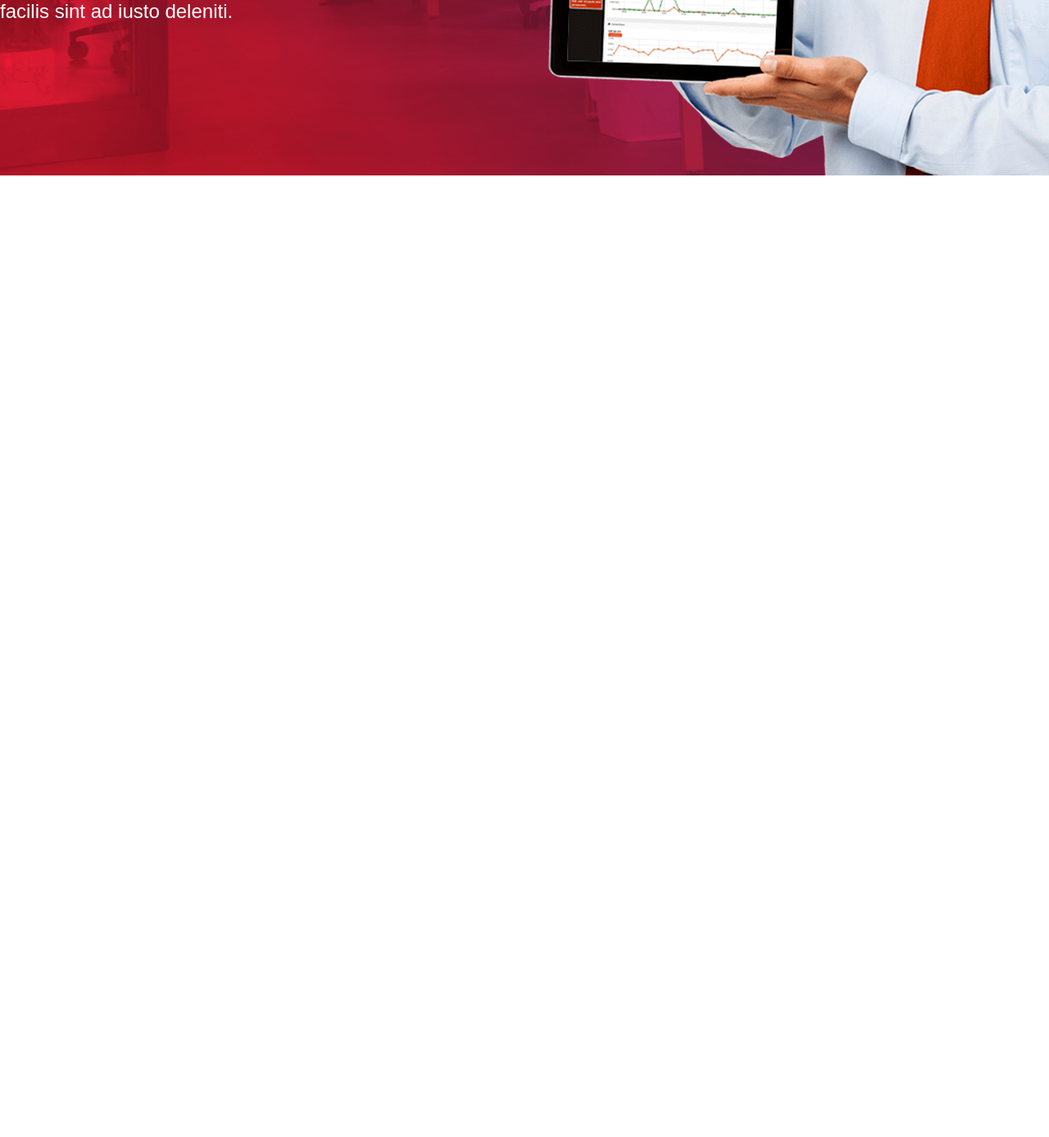
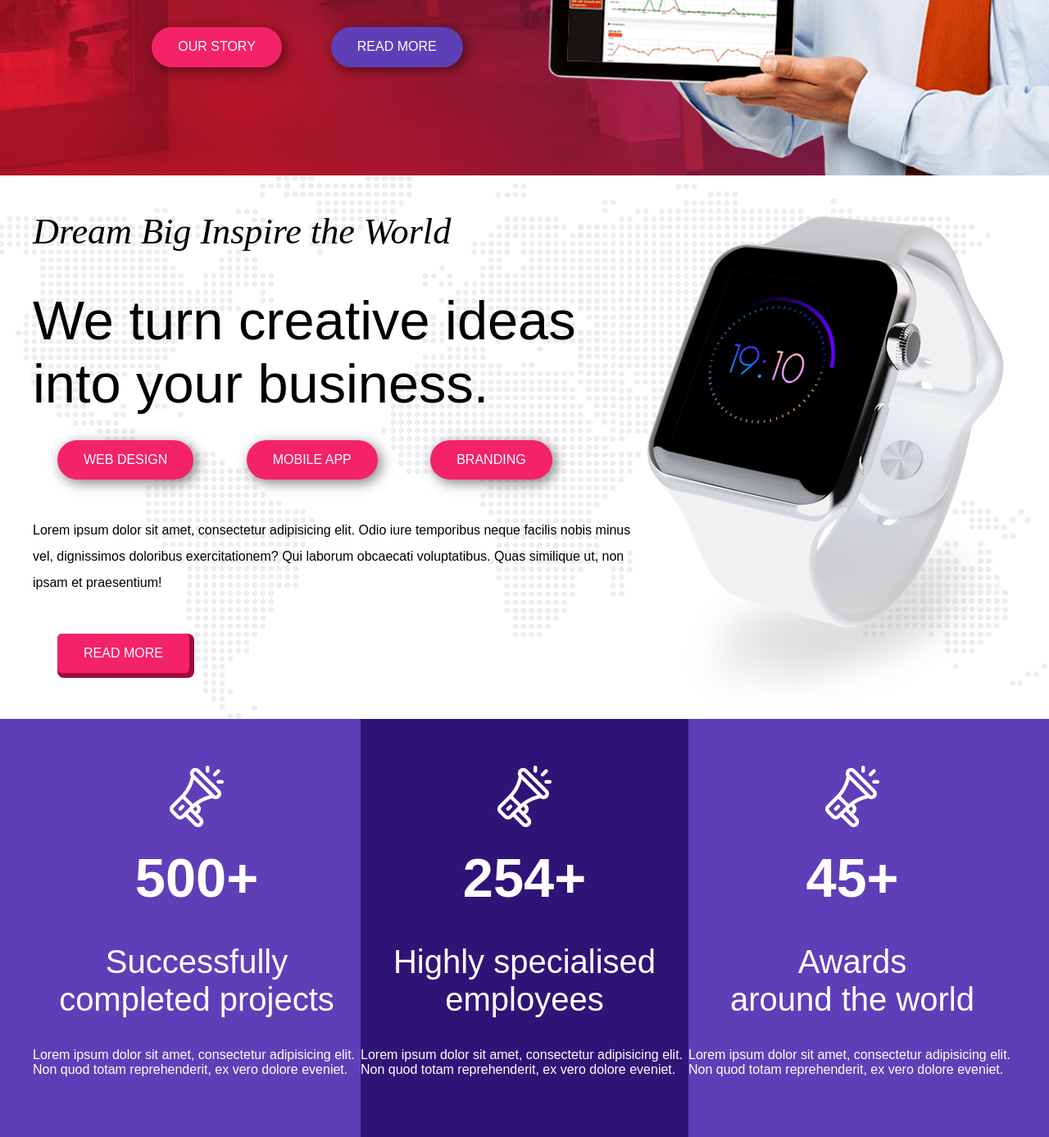
Before and after one commit to alexpryp/BlueRexSite, a website: page index.html in a window 1280 px wide. Shown: the part 726-2113 px from the top of the page at 82% size. Before the commit the page ends 940 px from the top, so only its background shows below. Drawn offline with Linux system fonts and the light colour scheme.

Commit message:
About company and our achievement sections have been added

```diff
--- a/index.html
+++ b/index.html
@@ -17,7 +17,7 @@
 			<div class="menuWrapper">
 				<div class="navMenu">
 					<ul>
-						<li><a href="#">Home</a></li>
+						<li><a href="#home">Home</a></li>
 						<li><a href="#">About</a></li>
 						<li><a href="#">Features</a></li>
 						<li><a href="#">Product</a></li>
@@ -36,12 +36,52 @@
 				<h1>We turn creative ideas into you business.</h1>
 				<p>Lorem ipsum dolor sit amet, consectetur adipisicing elit. Sapiente ut facilis sint ad iusto deleniti.</p>
 				<div class="head-content-buttons">
-					<div><a href="#" class="button"></a></div>
-					<div></div>
+					<a href="#" class="button button-oval-pink">our story</a>
+					<a href="#" class="button button-oval-purple">read more</a>
 				</div>
 			</div>
 		</div>
 	</header>
+	<section class="about-company">
+		<div class="about-company-container">
+			<div class="about-company-container-content">
+				<h3>Dream Big Inspire the World</h3>
+				<h2>We	turn creative ideas <br>into your business.</h2>
+				<div class="competencies">
+					<a href="#" class="button button-oval-pink">web design</a>
+					<a href="#" class="button button-oval-pink">mobile app</a>
+					<a href="#" class="button button-oval-pink">branding</a>
+				</div>
+				<p>Lorem ipsum dolor sit amet, consectetur adipisicing elit. Odio iure temporibus neque facilis nobis minus vel, dignissimos doloribus exercitationem? Qui laborum obcaecati voluptatibus. Quas similique ut, non ipsam et praesentium!</p>
+				<a href="#" class="button-square button-square-oval-pink">read more</a>
+			</div>
+			<div class="about-company-container-illustration">
+				<img src="images/aboutCompany/watch.png" alt="watch">
+			</div>
+		</div>
+	</section>
+	<section class="our-achievement">
+		<div class="our-achievement-container">
+			<div class="achiev">
+				<div class="image"><img src="images/ourAchievement/achieve.png" alt="achiev"></div>
+				<p class="val">500+</p>
+				<p class="achiev-name">Successfully<br> completed projects</p>
+				<p>Lorem ipsum dolor sit amet, consectetur adipisicing elit. Non quod totam reprehenderit, ex vero dolore eveniet.</p>
+			</div>
+			<div class="achievCenter">
+				<div class="image"><img src="images/ourAchievement/achieve.png" alt="achiev"></div>
+				<p class="val">254+</p>
+				<p class="achiev-name">Highly specialised<br> employees</p>
+				<p>Lorem ipsum dolor sit amet, consectetur adipisicing elit. Non quod totam reprehenderit, ex vero dolore eveniet.</p>
+			</div>
+			<div class="achiev">
+				<div class="image"><img src="images/ourAchievement/achieve.png" alt="achiev"></div>
+				<p class="val">45+</p>
+				<p class="achiev-name">Awards<br> around the world</p>
+				<p>Lorem ipsum dolor sit amet, consectetur adipisicing elit. Non quod totam reprehenderit, ex vero dolore eveniet.</p>
+			</div>
+		</div>
+	</section>
 
 	<link rel="stylesheet" href="libs/css/normalize.css">
 	<link rel="stylesheet" href ="dist/css/style.css">
--- /dev/null
+++ b/src/sass/_aboutCompany.scss
@@ -0,0 +1,37 @@
+.about-company {
+	min-height: 660px;
+	background-image: url(../../images/aboutCompany/WorldMap.png);
+	background-repeat: no-repeat;
+	background-size: cover;
+	background-position: center;
+	color: #000;
+	&-container {
+		display: flex;
+		justify-content: center;
+		margin: auto;
+		max-width: $contentContainerMaxWidth;
+		&-content {
+			flex-grow: 1;
+			p {
+				line-height: 2rem;
+			}
+		}
+		h3 {
+			font-size: 2.76rem;
+			font-family: serif;
+			font-style: italic;
+			font-weight: normal
+		}
+		h2 {
+			font-size: 4.17rem;
+			font-weight: normal;
+			margin: 0px;
+		}
+		&-illustration {
+			flex-grow: 1;
+			img {
+				margin-top: 50px;
+			}
+		}
+	}
+}
--- a/src/sass/_globalSettings.scss
+++ b/src/sass/_globalSettings.scss
@@ -1,4 +1,13 @@
 $mainTextColor: #fff;
+$pinkButton: #f42267;
+$pinkButtonHover: #9F0B3D	;
+$purpleButton: #5f3fb8;
+$purpleButtonHover: #2F1478;
+$contentContainerMaxWidth: 1200px;
+
+:root {
+	font-size: 16px;
+}
 
 * {
 	box-sizing: border-box;
@@ -6,4 +15,54 @@ $mainTextColor: #fff;
 
 body {
 	font-family: Arial, sans-serif;
+	color: $mainTextColor;
 }
+
+.button {
+	display: inline-block;
+	text-transform: uppercase;
+	border: none;
+	margin: 30px;
+	padding: 15px 32px;
+	text-align: center;
+	text-decoration: none;
+	cursor: pointer;
+	color: $mainTextColor;
+	border-radius: 30px;
+	box-shadow: 4px 4px 16px rgba(0, 0, 0, 0.5 );
+	&-oval-pink {
+		background-color: $pinkButton;
+	}
+	&-oval-pink:hover {
+		background-color: $pinkButtonHover;
+	}
+	&-oval-purple {
+		background-color: $purpleButton;
+	}
+	&-oval-purple:hover {
+		background-color: $purpleButtonHover;
+	}
+}
+
+.button-square {
+	display: inline-block;
+	text-transform: uppercase;
+	border: none;
+	margin: 30px;
+	padding: 15px 32px;
+	text-align: center;
+	text-decoration: none;
+	cursor: pointer;
+	color: $mainTextColor;
+	border-radius: 5px;
+	&-oval-pink {
+		background-color: $pinkButton;
+		box-shadow: 3px 3px 0px 3px $pinkButtonHover;
+	}
+	&-oval-pink:hover {
+		box-shadow: none;
+		position: relative;
+		left: 6px;
+		top: 6px;
+	}
+}
--- a/src/sass/_header.scss
+++ b/src/sass/_header.scss
@@ -1,19 +1,14 @@
 header {
-	//display: flex;
-	//flex-direction: column;
-	//justify-content: space-between;
-	//align-items: stretch;
-	//min-height: 946px;
-	background-image: url(../../images/header/headerBgImg.png);
+	background-image: url(../../images/header/headerBgImg.jpg);
 	background-repeat: no-repeat;
 	background-size: cover;
 	background-position: center;
-	color: $mainTextColor;
 	nav {
-		margin: 0;
+		max-width: 1800px;
+		margin: 0 auto;
 		padding: 0 100px;
 		display: flex;
-		justify-content: space-between;
+		justify-content: flex-end;
 		min-height: 160px;
 	}
 
@@ -23,10 +18,19 @@ header {
 	}
 
 	.logo {
+		flex-grow: 1;
 		img {
 			padding-right: 10px;
 		}
 
+	}
+	.menuWrapper {
+		flex-grow: 1;
+		justify-content: flex-end;
+
+		.gamburgerMenu {
+			margin-left: 50px;
+		}
 	}
 	.name-company {
 		font-size: 3.4rem;
@@ -44,11 +48,17 @@ header {
 				color: $mainTextColor;
 				text-align: center;
 				text-decoration: none;
-				font-size: 1.45rem			}
+				font-size: 1.45rem;
+				cursor: pointer;
+				border-bottom: 5px solid rgba(256, 256, 256, 0);
+				&[href="#home"] {
+					border-bottom: 5px solid rgba(256, 256, 256, 1);
+				}
+			}
+			a:hover {
+				border-bottom: 5px solid $mainTextColor;
+			}
 		}
-	}
-	.gamburgerMenu {
-		margin-left: 50px;
 	}
 	.head-content-wrapper {
 		display: flex;
@@ -79,6 +89,10 @@ header {
 				font-size: 1.5rem;
 				line-height: 2.5rem;
 			}
+			&-buttons {
+				display: flex;
+				justify-content: center;
+			}
 		}
 	}
 }
--- /dev/null
+++ b/src/sass/_ourAchievement.scss
@@ -0,0 +1,36 @@
+.our-achievement {
+	display: flex;
+	align-items: stretch;
+	min-height: 510px;
+	background-color: $purpleButton;
+	&-container {
+		display: flex;
+		align-items: stretch;
+		min-height: 510px;
+		margin: auto;
+		max-width: $contentContainerMaxWidth;
+		.achiev, .achievCenter {
+			display: flex;
+			flex-direction: column;
+			justify-content: center;
+			flex-grow: 1;
+			.image {
+				text-align: center;
+			}
+			.val {
+				font-size: 4.17rem;
+				font-weight: bold;
+				text-align: center;
+				margin: 20px 0;
+			}
+			.achiev-name {
+				font-size: 2.5rem;
+				text-align: center;
+				margin: 20px 0;
+			}
+		}
+		.achievCenter {
+			background-color: $purpleButtonHover;
+		}
+	}
+}
--- a/src/sass/style.scss
+++ b/src/sass/style.scss
@@ -1,2 +1,4 @@
 @import "_globalSettings.scss";
 @import "_header.scss";
+@import "_aboutCompany.scss";
+@import "_ourAchievement.scss";
```
Also changed, not shown: dist/css/style.css, images/aboutCompany/WorldMap.png (added), images/aboutCompany/watch.png (added), images/header/headerBgImg.jpg (added), images/header/headerBgImg.png (deleted), images/ourAchievement/achieve.png (added).
